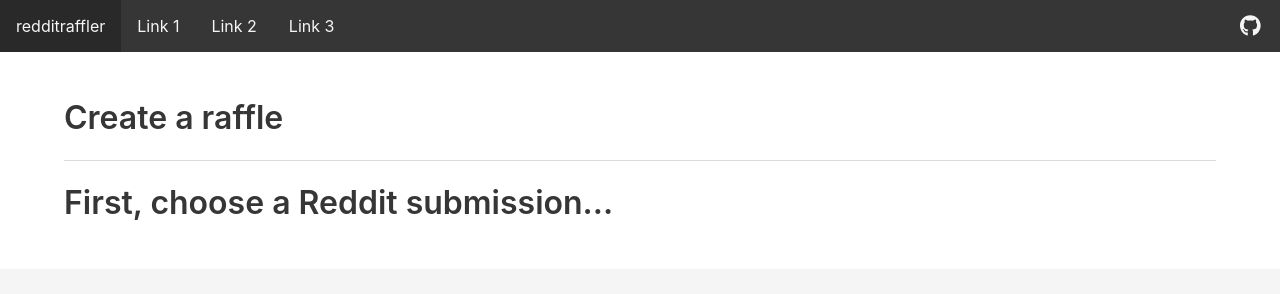
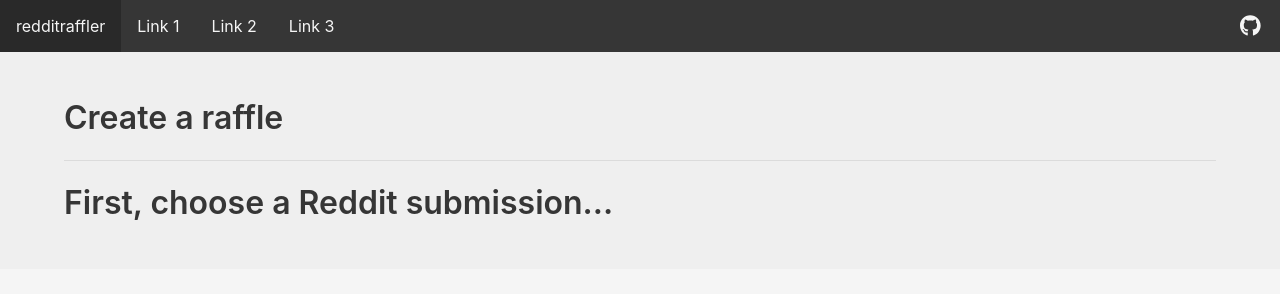
Before and after one commit to redditraffler/redditraffler, a Flask app: page /raffles/create in a window 1280 px wide. Shown: the top 294 px of the page. Run offline with Flask 2, Linux system fonts and the light colour scheme; some libraries are stand-ins or nearby versions.

Commit message:
Add light gray bg color css

```diff
--- a/app/assets/css/app.css
+++ b/app/assets/css/app.css
@@ -1,4 +1,6 @@
 /* App-wide styles here */
+.light-gray { background-color: #efefef }
+
 .loader {
   display: inline-block;
   position: relative;
```
